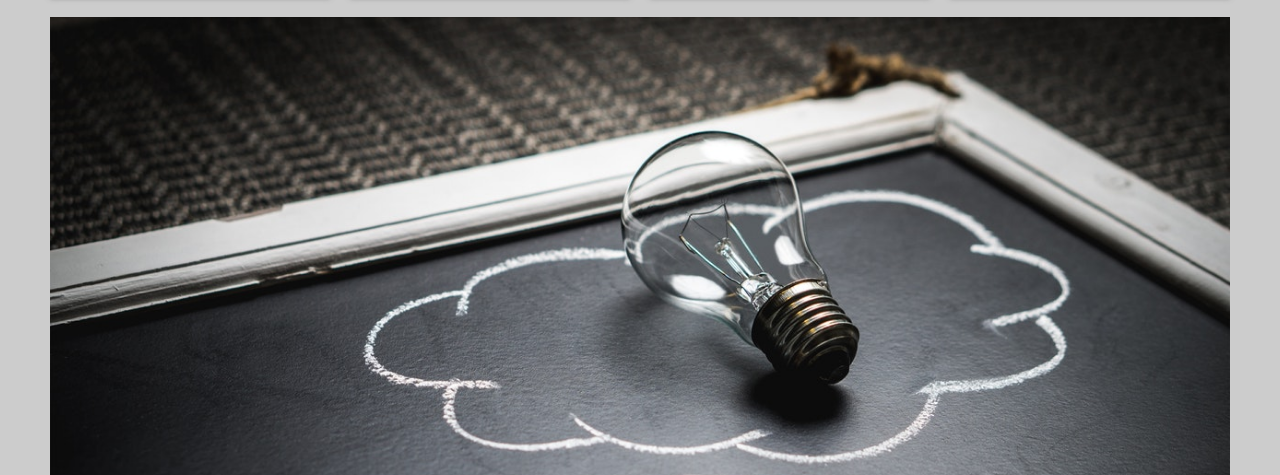
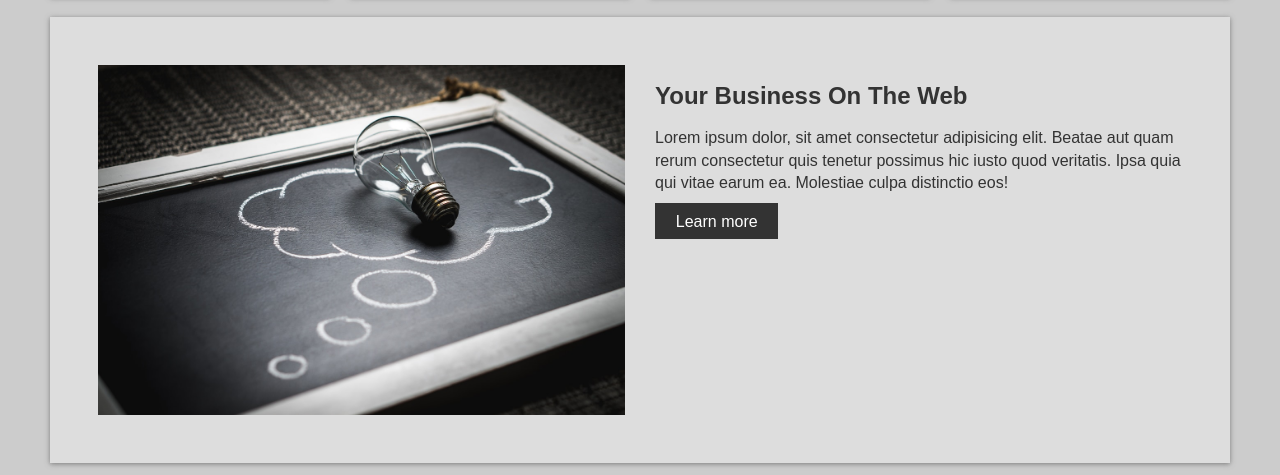
Before and after one commit to VisheshSingh/gridbiz, a plain HTML site: page index.html in a window 1280 px wide. Shown: the part 942-1417 px from the top of the page. Drawn offline with Linux system fonts and the light colour scheme.

Commit message:
Styling added to the info. section using grids

```diff
--- a/style.css
+++ b/style.css
@@ -132,5 +132,14 @@ img{
     text-align: center;
     padding: 1.5rem 2rem;
     box-shadow: var(--shadow);
+}
 
+/* INFO */
+.info{
+    background: var(--primary);
+    box-shadow: var(--shadow);
+    display: grid;
+    grid-gap: 30px;
+    grid-template-columns: 1fr 1fr;
+    padding: 3rem;
 }
```
